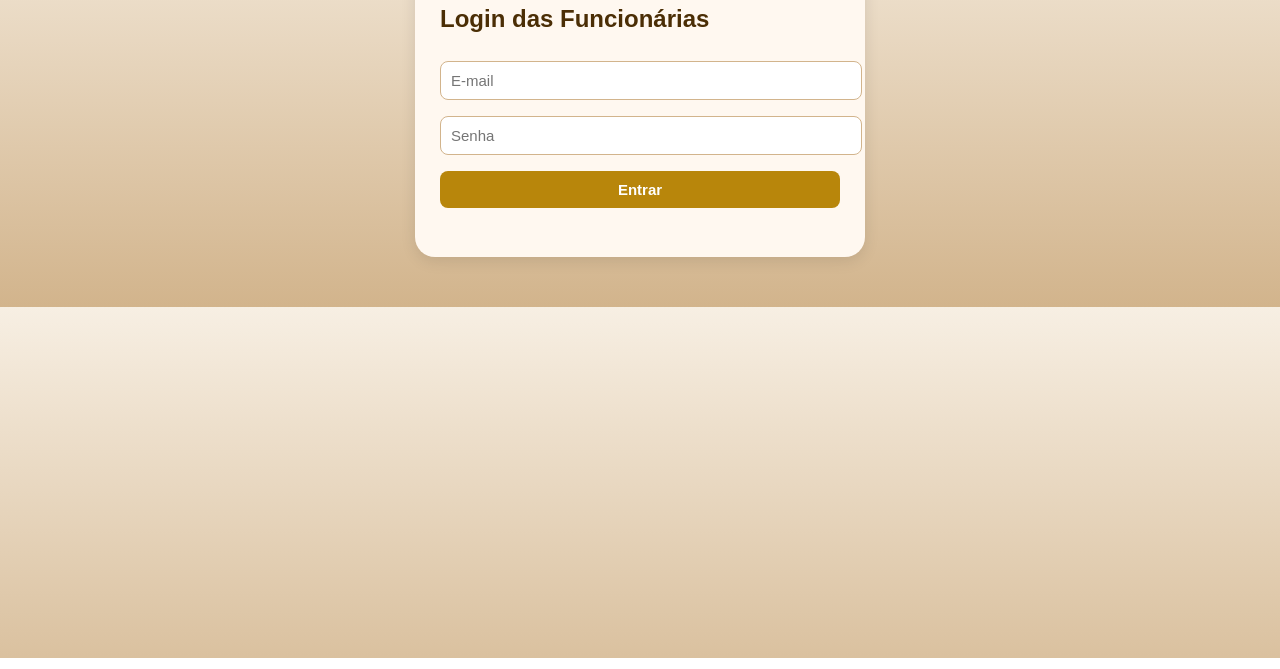
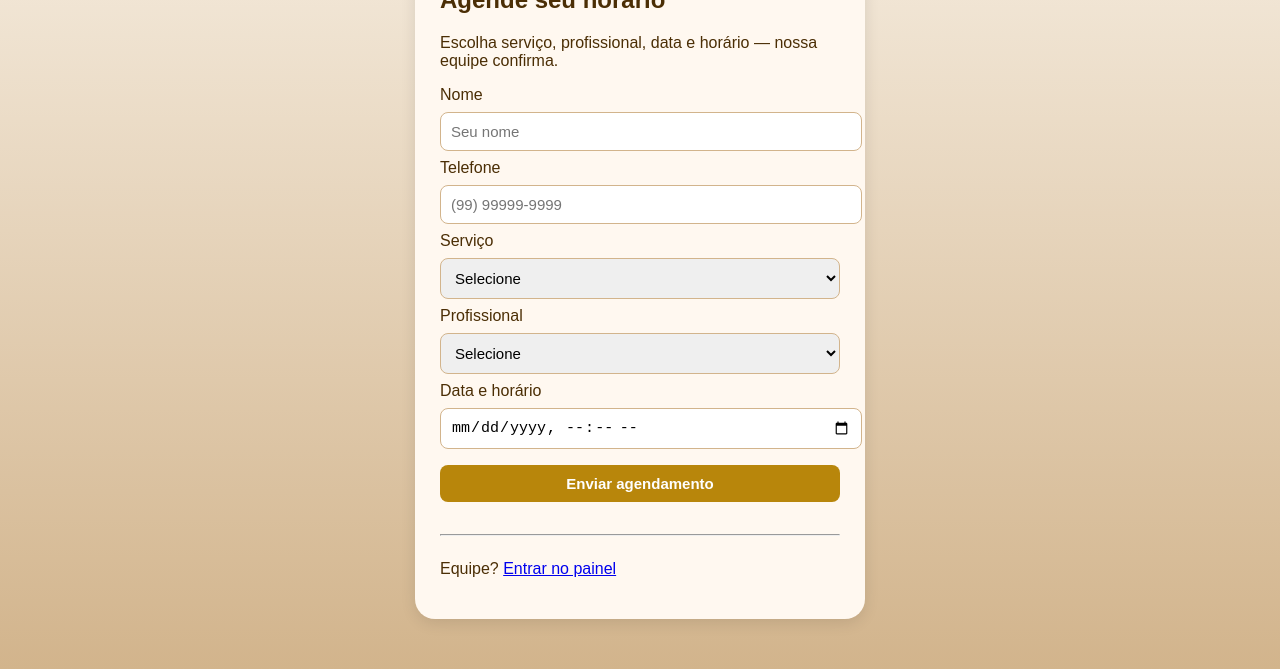
Before and after one commit to akavl4d-ai/dondokas, a plain HTML site: page index.html in a window 1280 px wide. Shown: the part 142-811 px from the top of the page. Drawn offline with Linux system fonts and the light colour scheme; no server answers.

Commit message:
Refactor index.html for improved layout and semantics
Updated HTML structure and content for better layout and clarity.

```diff
--- a/index.html
+++ b/index.html
@@ -1,30 +1,33 @@
 <!DOCTYPE html>
 <html lang="pt-BR">
 <head>
-  <meta charset="UTF-8" />
-  <meta name="viewport" content="width=device-width, initial-scale=1.0" />
-  <title>Dondokas - Agendamentos</title>
+  <meta charset="utf-8" />
+  <meta name="viewport" content="width=device-width,initial-scale=1" />
+  <title>Dondokas — Agendamento</title>
   <link rel="stylesheet" href="styles.css" />
 </head>
 <body>
-  <div class="container">
-    <h1 class="logo">💅 Dondokas</h1>
+  <header>
+    <div class="logo">💅 Dondokas</div>
+  </header>
 
-    <div id="login-section">
-      <h2>Login das Funcionárias</h2>
-      <input type="email" id="email" placeholder="E-mail" />
-      <input type="password" id="password" placeholder="Senha" />
-      <button id="login-btn">Entrar</button>
-      <p id="login-error"></p>
-    </div>
+  <main class="container">
+    <section class="hero">
+      <h1>Agende seu horário</h1>
+      <p>Escolha serviço, profissional, data e horário — nossa equipe confirma.</p>
+    </section>
 
-    <div id="agenda-section" class="hidden">
-      <h2>Agendamentos</h2>
+    <section id="book">
+      <form id="booking-form">
+        <label>Nome</label>
+        <input id="name" type="text" placeholder="Seu nome" required>
 
-      <form id="appointment-form">
-        <input type="text" id="nomeCliente" placeholder="Nome do cliente" required />
-        <select id="servico" required>
-          <option value="">Selecione o serviço</option>
+        <label>Telefone</label>
+        <input id="phone" type="tel" placeholder="(99) 99999-9999">
+
+        <label>Serviço</label>
+        <select id="service" required>
+          <option value="">Selecione</option>
           <option>Manicure</option>
           <option>Unha de Gel</option>
           <option>Banho de Gel</option>
@@ -34,16 +37,26 @@
           <option>Mechas</option>
           <option>Coloração</option>
         </select>
-        <input type="datetime-local" id="dataHorario" required />
-        <button type="submit">Agendar</button>
+
+        <label>Profissional</label>
+        <select id="professional" required>
+          <option value="">Selecione</option>
+          <!-- options populated by app.js -->
+        </select>
+
+        <label>Data e horário</label>
+        <input id="datetime" type="datetime-local" required>
+
+        <button type="submit" class="btn">Enviar agendamento</button>
       </form>
 
-      <h3>Lista de Agendamentos</h3>
-      <ul id="listaAgendamentos"></ul>
+      <div id="result" style="margin-top:14px;color:green"></div>
 
-      <button id="logout-btn">Sair</button>
-    </div>
-  </div>
+      <hr style="margin:24px 0">
+
+      <p class="small">Equipe? <a href="login.html">Entrar no painel</a></p>
+    </section>
+  </main>
 
   <script type="module" src="app.js"></script>
 </body>
```
